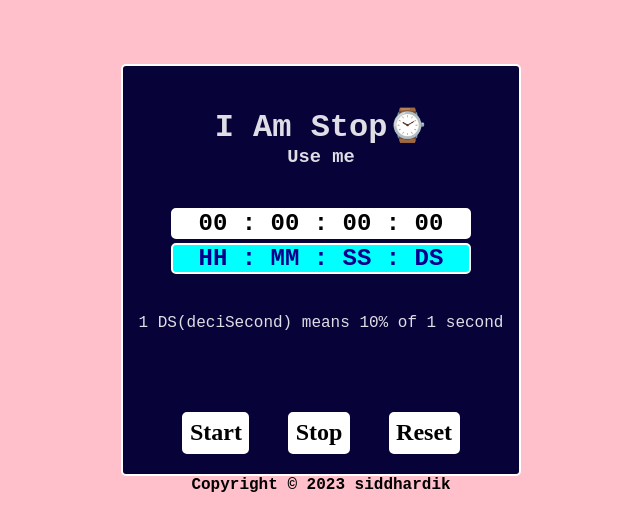
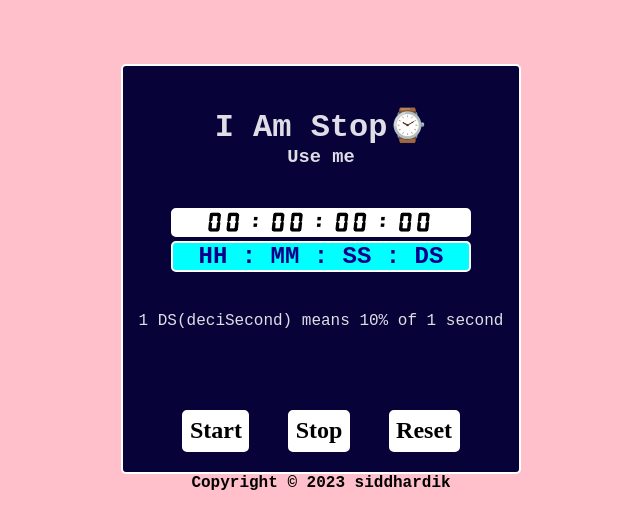
Before and after one commit to siddhardik/Stop_Watch, a plain HTML site: page index.html in a window 1280 px wide. Shown: the whole page, without its empty margins (319-959 px from the left). Drawn offline with Linux system fonts and the light colour scheme.

Commit message:
Font-Change

```diff
--- a/index.html
+++ b/index.html
@@ -5,7 +5,7 @@
     <meta http-equiv="X-UA-Compatible" content="IE=edge">
     <meta name="viewport" content="width=device-width, initial-scale=1.0">
     <title>Stop Watch</title>
-    <link rel="shortcut icon" type="image/png" href="stopWatchIcon.png"/>
+    <link rel="shortcut icon" type="image/png" href="./Asset/stopWatchIcon.png"/>
     <link rel="stylesheet" href="style.css">
 </head>
 <body>
--- a/style.css
+++ b/style.css
@@ -4,6 +4,12 @@ padding: 0;
 box-sizing:border-box;
 font-family:monospace ,cursive,sans-ser;
 /* color:white; */
+}
+
+
+@font-face {
+    font-family: "digiFont";
+    src: url("./Asset/digiFont.ttf");
 }
 
 
@@ -64,8 +70,9 @@ h1,h3,p{
 }
 
 /* Clock Font  */
-.show_time{
-    font-family:digital-7;
+.show-time{
+    font-family: digiFont;
+    letter-spacing: 0.13cm;
 }
 
 .time_name{
```
Also changed, not shown: Asset/digiFont.ttf (added), Asset/stopWatchIcon.png (renamed from stopWatchIcon.png).
